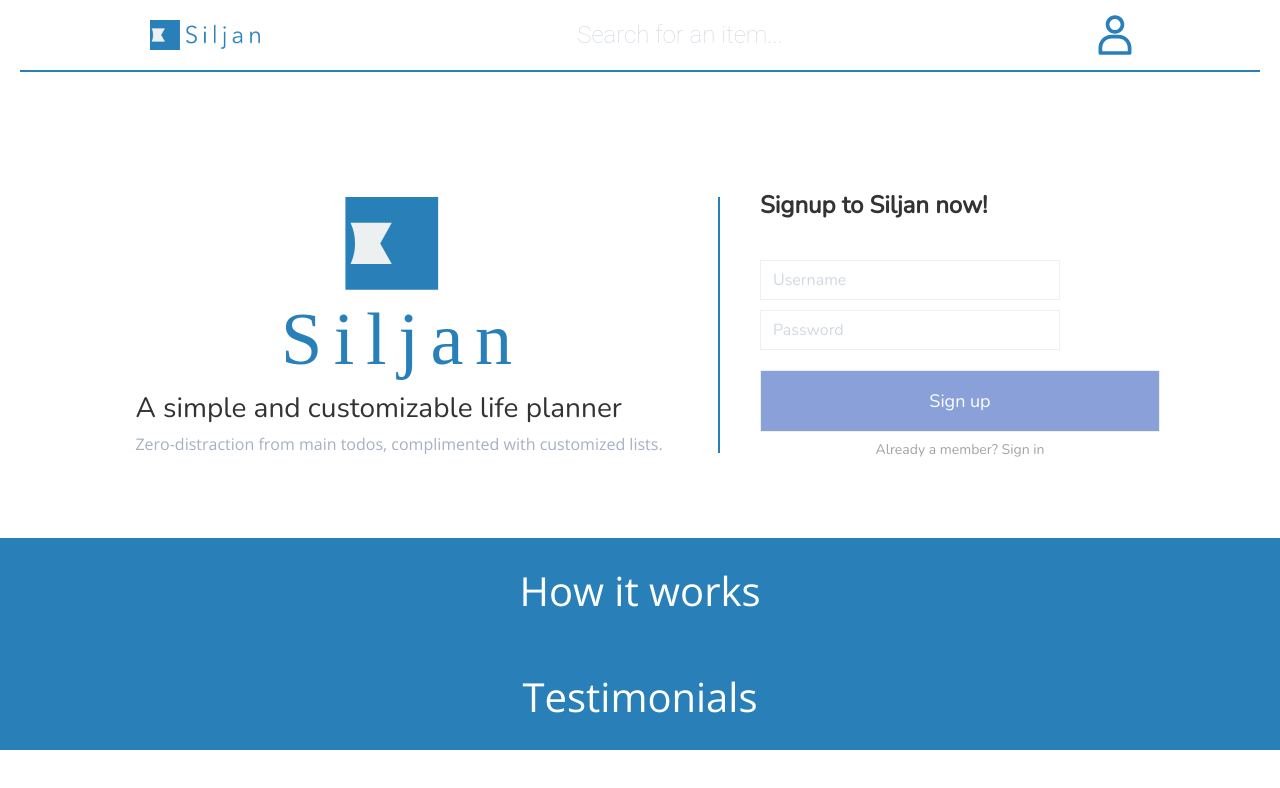
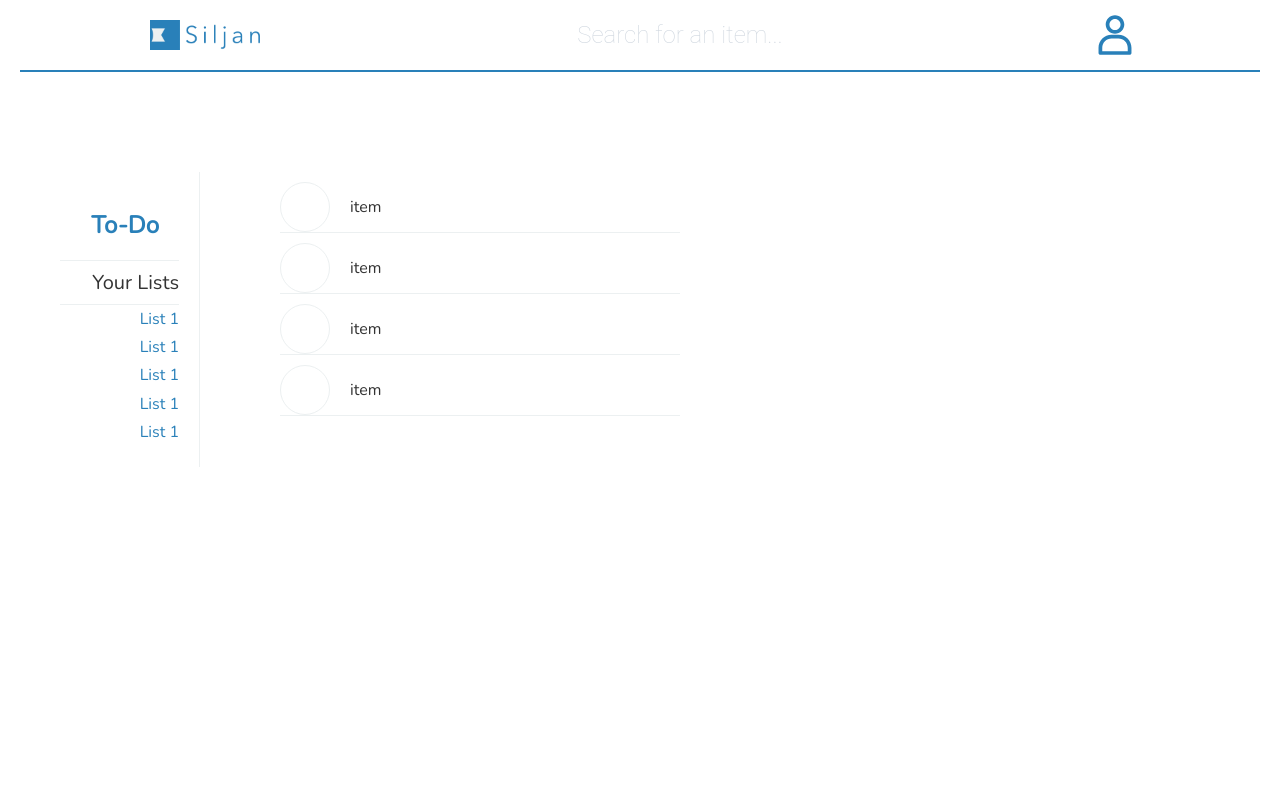
Before and after one commit to cihankoseoglu/siljan, a Vue app: page /dashboard in a window 1280 px wide. Shown: the top 788 px of the page. Built offline with nearby package versions, Linux system fonts and the light colour scheme.

Commit message:
Start implementing dashboard. Sidebar, TodoList, TodoItem design mockups done

```diff
--- a/src/App.vue
+++ b/src/App.vue
@@ -1,6 +1,6 @@
 <template>
   	<div class="home">
-    	<Index></Index>
+    	<router-view />
   	</div>
 </template>
 
@@ -27,6 +27,8 @@ export default {
 	--black: #333333;
 	--light-gray: #d1d8e0;
 	--gray: #a5b1c2;
+	--green: #99de93;
+	--dark-green: #55ae33;
 	--breakpoint-xs: 0;
 	--breakpoint-sm: 576px;
  	--breakpoint-md: 768px;
--- a/src/components/Sidebar.vue
+++ b/src/components/Sidebar.vue
@@ -0,0 +1,68 @@
+<template>
+    <ul class="sidebar">
+        <li class="main-todo-selector"><a href="#" @click="showMainTodo">To-Do</a></li>
+        <li class="generic-lists">Your Lists</li>
+        <li class="list-selector"><a href="#" @click="showSelectedList(listIndex)">{{ listName }}</a></li>
+        <li class="list-selector"><a href="#" @click="showSelectedList(listIndex)">{{ listName }}</a></li>
+        <li class="list-selector"><a href="#" @click="showSelectedList(listIndex)">{{ listName }}</a></li>
+        <li class="list-selector"><a href="#" @click="showSelectedList(listIndex)">{{ listName }}</a></li>
+        <li class="list-selector"><a href="#" @click="showSelectedList(listIndex)">{{ listName }}</a></li>
+    </ul>
+</template>
+
+<script>
+export default {
+  name: 'sidebar',
+  data() {
+      return {
+          listName: 'List 1',
+      }
+  },
+  methods: {
+      showMainTodo() {
+
+      },
+      showSelectedList(listIndex) {
+
+      },
+  }
+};
+</script>
+
+<style scoped>
+.sidebar {
+    display: flex;
+    flex-direction: column;
+    width: 200px;
+    list-style-type: none;
+    border-right: 1px solid var(--cloud-white);
+    margin-right: 40px;
+    padding: 20px 20px 20px 60px;
+    text-align: end;
+}
+
+.sidebar .main-todo-selector {
+    font-size: 24px;
+    color: var(--blue);
+    font-weight: 700;
+    font-family: var(--font-family-nunito);
+    border-bottom: 1px solid var(--cloud-white);
+    padding: 20px;
+}
+
+.sidebar .generic-lists {
+    font-size: 20px;
+    color: var(--black);
+    font-family: var(--font-family-nunito);
+    border-bottom: 1px solid var(--cloud-white);
+    padding: 10px 0;
+}
+
+.sidebar .list-selector {
+    font-size: 16px;
+    color: var(--black);
+    font-family: var(--font-family-nunito);
+    padding: 5px 0;
+}
+
+</style>
--- a/src/components/dashboard/AddTodo.vue
+++ b/src/components/dashboard/AddTodo.vue
@@ -0,0 +1,15 @@
+<template>
+    <div class="add-todo">
+
+    </div>
+</template>
+
+<script>
+export default {
+  name: 'addtodo',
+};
+</script>
+
+<style scoped>
+
+</style>
--- a/src/components/dashboard/TodoItem.vue
+++ b/src/components/dashboard/TodoItem.vue
@@ -0,0 +1,109 @@
+<template>
+    <li class="todo-item">
+        <button class="check-button" @click="checkTodoItem"></button>
+        <form @submit.prevent="editTodoItem">
+            <input type="text" v-model="item" name="todoItem">
+        </form>
+        <ul>
+            <li class="priority"></li>
+            <li class="priority"></li>
+            <li class="priority"></li>
+        </ul>
+    </li>
+</template>
+
+<script>
+export default {
+  name: 'todoitem',
+  data() {
+      return {
+          item: "item",
+      }
+  },
+  methods: {
+      checkTodoItem() {
+
+      },
+      editTodoItem() {
+
+      }
+  }
+};
+</script>
+
+<style scoped>
+.todo-item {
+    display: flex;
+    flex-direction: row;
+    align-items: center;
+    width: 400px;
+    margin: 10px 0;
+    border-bottom: 1px solid var(--cloud-white);
+}
+
+.todo-item button {
+    cursor: pointer;
+    border: 1px solid var(--cloud-white);
+    border-radius: 50%;
+    background-color: var(--white);
+    transition: .2s;
+    width: 50px;
+    height: 50px;
+}
+
+.todo-item button:focus {
+    outline: 0;
+    transition: .2s;
+    background-color: var(--dark-green);
+}
+
+.todo-item button:hover {
+    background-color: var(--green);
+    transition: .2s;
+}
+
+.todo-item input {
+    border: none;
+    color: var(--black);
+    padding-left: 10px;
+    margin-left: 10px;
+    font-size: 14px;
+    font-family: var(--font-family-open-sans);
+}
+
+.todo-item input[type=text],
+.todo-item input[type=password] {
+    height: 40px;
+    font-size: 16px;
+    width: 300px;
+    box-sizing: border-box;
+    font-family: var(--font-family-nunito);
+    font-weight: 100;
+}
+
+.todo-item input[type=text]:focus,
+.todo-item input[type=password]:focus {
+    outline: 0;
+}
+
+.todo-item input::placeholder {
+    opacity: 1;
+    transition: opacity .2s;
+    padding: 10px;
+    font-weight: 100;
+    color: var(--light-gray);
+}
+
+.todo-item input:focus::placeholder {
+    opacity: 0;
+}
+
+.todo-item ul {
+    list-style-type: none;
+}
+
+.todo-item ul .priority {
+
+}
+
+</style>
--- a/src/components/dashboard/TodoList.vue
+++ b/src/components/dashboard/TodoList.vue
@@ -0,0 +1,27 @@
+<template>
+    <ul class="todo-list">
+        <TodoItem></TodoItem>
+        <TodoItem></TodoItem>
+        <TodoItem></TodoItem>
+        <TodoItem></TodoItem>
+    </ul>
+</template>
+
+<script>
+import TodoItem from './TodoItem.vue';
+
+export default {
+  name: 'todolist',
+  components: {
+      TodoItem,
+  }
+};
+</script>
+
+<style scoped>
+
+.todo-list {
+    list-style-type: none;
+}
+
+</style>
--- a/src/components/index/LoginForm.vue
+++ b/src/components/index/LoginForm.vue
@@ -21,7 +21,7 @@
 
 <style scoped>
 .index-signup-form {
-    max-width: 400px;
+    max-width: 300px;
 }
 
 .index-signup-form h1 {
@@ -36,7 +36,7 @@
 
 .index-signup-form input[type=submit] {
     cursor: pointer;
-    width: 100%;
+    width: 300px;
     display: block;
     position: relative;
     margin: 10px 0;
--- a/src/components/index/SignupForm.vue
+++ b/src/components/index/SignupForm.vue
@@ -21,7 +21,7 @@
 
 <style>
 .index-signup-form {
-    max-width: 400px;
+    max-width: 300px;
 }
 
 .index-signup-form h1 {
@@ -36,7 +36,7 @@
 
 .index-signup-form input[type=submit] {
     cursor: pointer;
-    width: 100%;
+    width: 300px;
     display: block;
     position: relative;
     margin: 10px 0;
--- a/src/components/navbar/Navbar.vue
+++ b/src/components/navbar/Navbar.vue
@@ -4,7 +4,6 @@
         <SearchBar v-if="!index"></SearchBar>
         <Profile v-if="!index"></Profile>
         <IndexAuth v-if="index"></IndexAuth>
-
     </div>
 </template>
 
@@ -22,9 +21,7 @@ import IndexAuth from './IndexAuth.vue';
             Profile,
             IndexAuth,
         },
-        props: {
-            index: false,
-        }
+        props: ['index'],
     };
 </script>
 
--- a/src/router.js
+++ b/src/router.js
@@ -32,4 +32,5 @@ export default new Router({
       component: Settings,
     },
   ],
+  mode: 'history',
 });
--- a/src/views/Dashboard.vue
+++ b/src/views/Dashboard.vue
@@ -0,0 +1,41 @@
+<template>
+    <div class="dashboard">
+        <Navbar></Navbar>
+        <AddTodo></AddTodo>
+        <div class="panel">
+            <Sidebar></Sidebar>
+            <TodoList></TodoList>
+        </div>
+    </div>
+</template>
+
+<script>
+import Navbar from '../components/navbar/Navbar.vue';
+import AddTodo from '../components/dashboard/AddTodo.vue';
+import Sidebar from '../components/Sidebar.vue';
+import TodoList from '../components/dashboard/TodoList.vue';
+
+export default {
+  name: 'dashboard',
+  components: {
+      Navbar,
+      AddTodo,
+      Sidebar,
+      TodoList,
+  },
+};
+</script>
+
+<style scoped>
+.dashboard {
+    margin: 0;
+    padding: 0;
+}
+
+.dashboard .panel {
+    display: flex;
+    flex-direction: row;
+    margin-top: 100px;
+}
+
+</style>
--- a/src/views/Index.vue
+++ b/src/views/Index.vue
@@ -1,6 +1,6 @@
 <template>
     <div class="home-page">
-        <Navbar></Navbar>
+        <Navbar index="true"></Navbar>
         <Hero></Hero>
         <Separator separator-text="How it works"></Separator>
         <Separator separator-text="Testimonials"></Separator>
```
